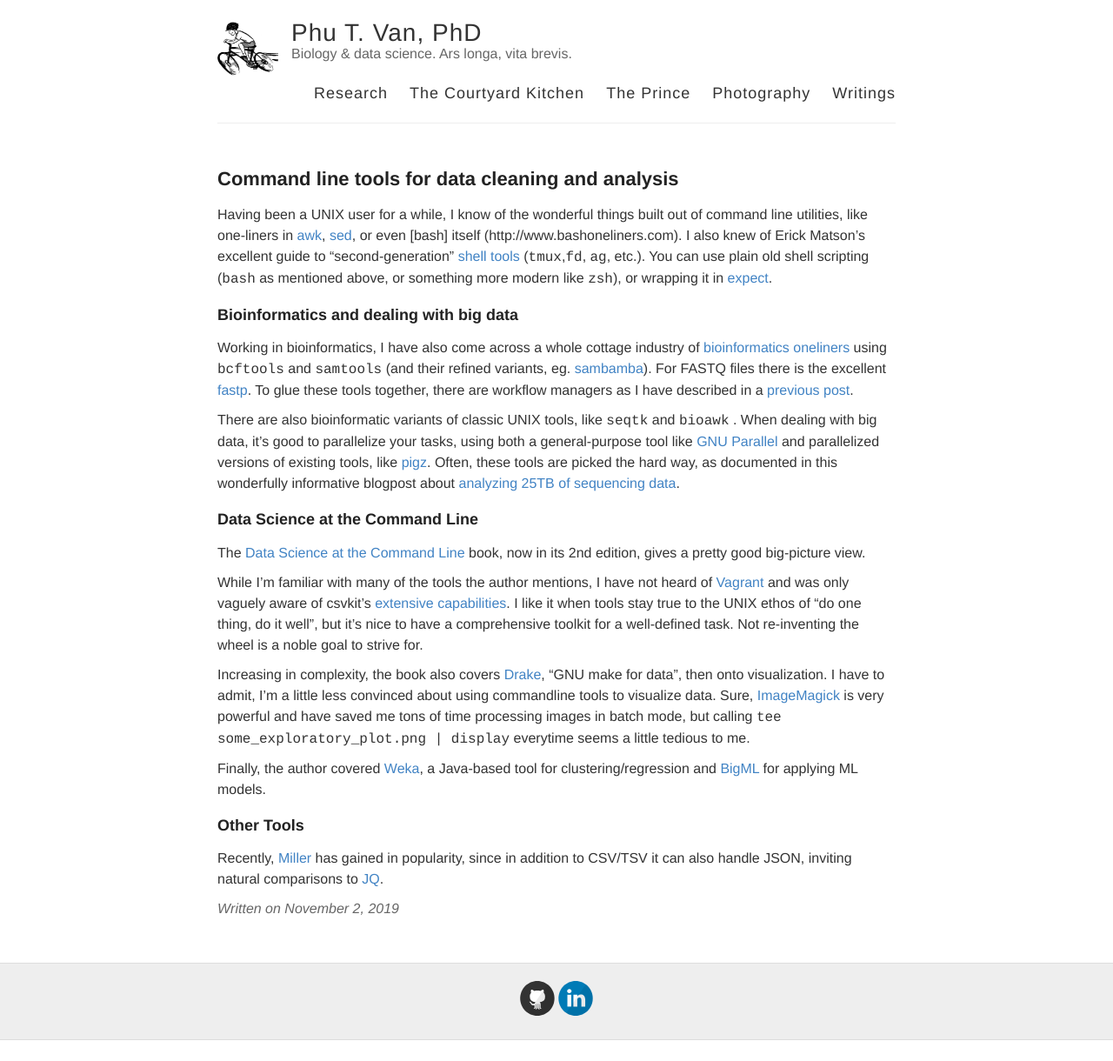
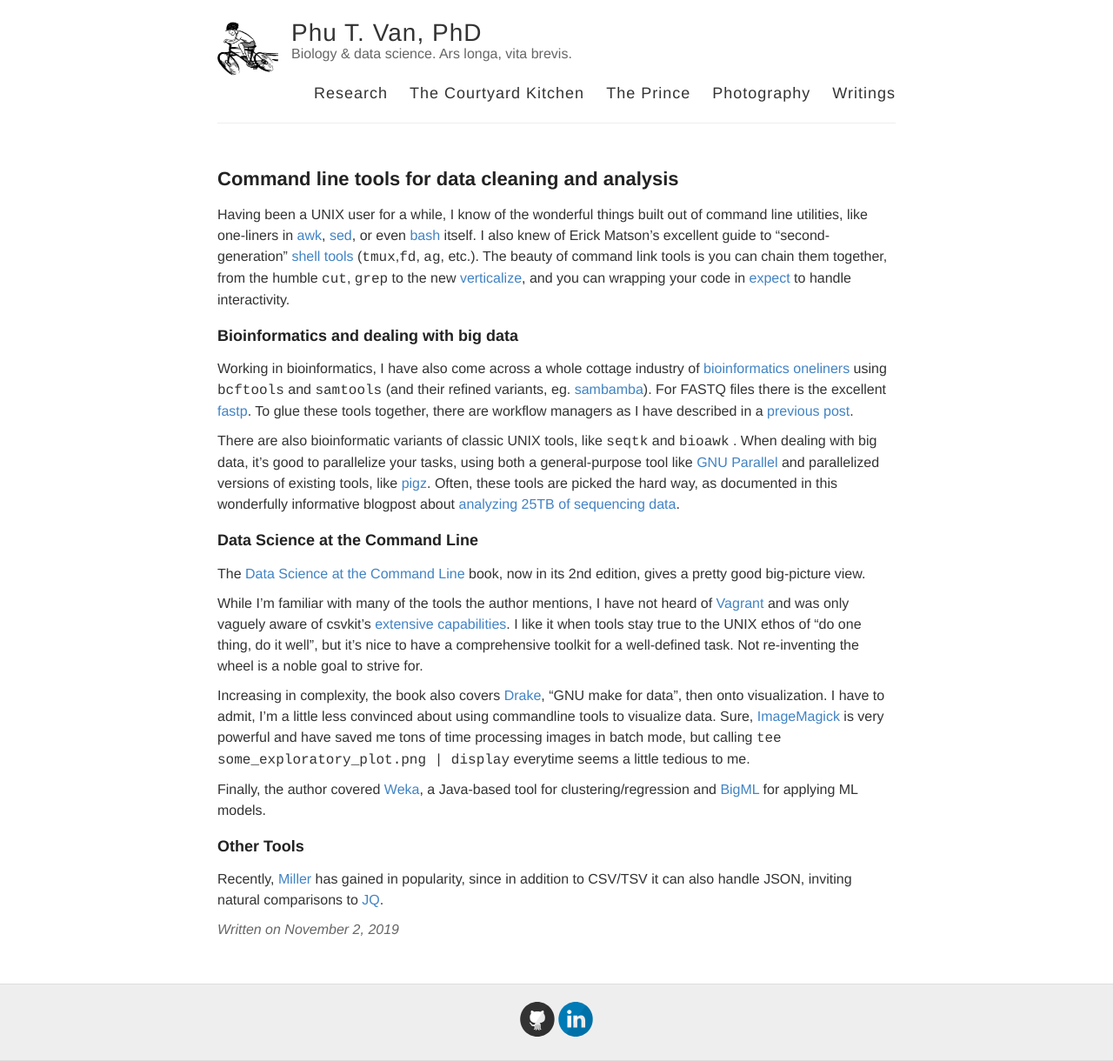
Before and after one commit to ptvan/ptvan.github.io, a Jekyll site: the page built from _posts/2019-11-02-command-line-tools.md, in a window 1280 px wide. Shown: the whole page at 87% size. Built offline with Jekyll 4.4.1, drawn with Linux system fonts in a browser that asks for light colours; before the commit the page ends 1196 px from its top, so only the background shows below that.

Commit message:
updated command-line post

```diff
--- a/_posts/2019-11-02-command-line-tools.md
+++ b/_posts/2019-11-02-command-line-tools.md
@@ -3,7 +3,7 @@
 title: Command line tools for data cleaning and analysis
 ---
 
-Having been a UNIX user for a while, I know of the wonderful things built out of command line utilities, like one-liners in [awk](https://catonmat.net/awk-one-liners-explained-part-one), [sed](https://catonmat.net/sed-one-liners-explained-part-one), or even [bash] itself (http://www.bashoneliners.com). I also knew of Erick Matson's excellent guide to "second-generation" [shell tools](http://erick.matsen.org/2020/01/04/2nd-gen-interactive-shell.html) (`tmux`,`fd`, `ag`, etc.). You can use plain old shell scripting (`bash` as mentioned above, or something more modern like `zsh`), or wrapping it in [expect](https://core.tcl-lang.org/expect/index).
+Having been a UNIX user for a while, I know of the wonderful things built out of command line utilities, like one-liners in [awk](https://catonmat.net/awk-one-liners-explained-part-one), [sed](https://catonmat.net/sed-one-liners-explained-part-one), or even [bash](http://www.bashoneliners.com) itself. I also knew of Erick Matson's excellent guide to "second-generation" [shell tools](http://erick.matsen.org/2020/01/04/2nd-gen-interactive-shell.html) (`tmux`,`fd`, `ag`, etc.). The beauty of command link tools is you can chain them together, from the humble `cut`, `grep` to the new [verticalize](https://github.com/lindenb/verticalize), and you can wrapping your code in [expect](https://core.tcl-lang.org/expect/index) to handle interactivity.
 
 ### Bioinformatics and dealing with big data
 
```
